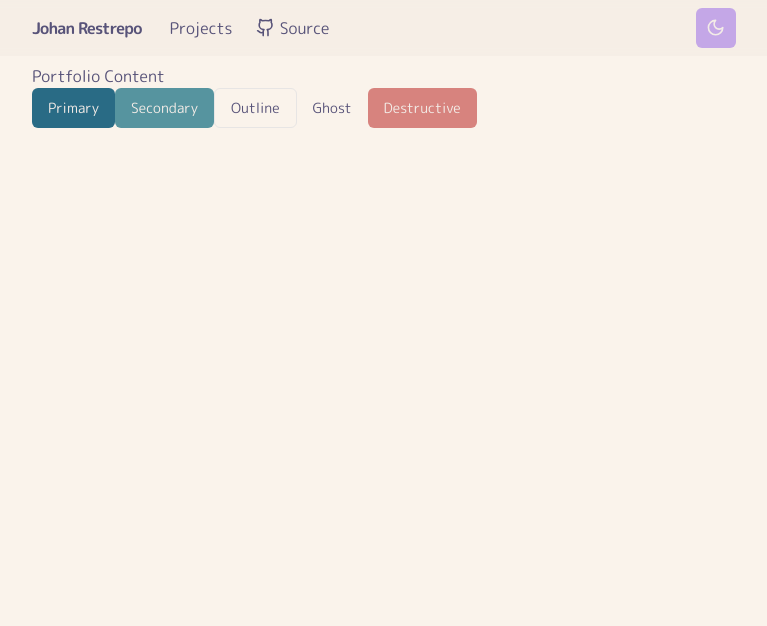
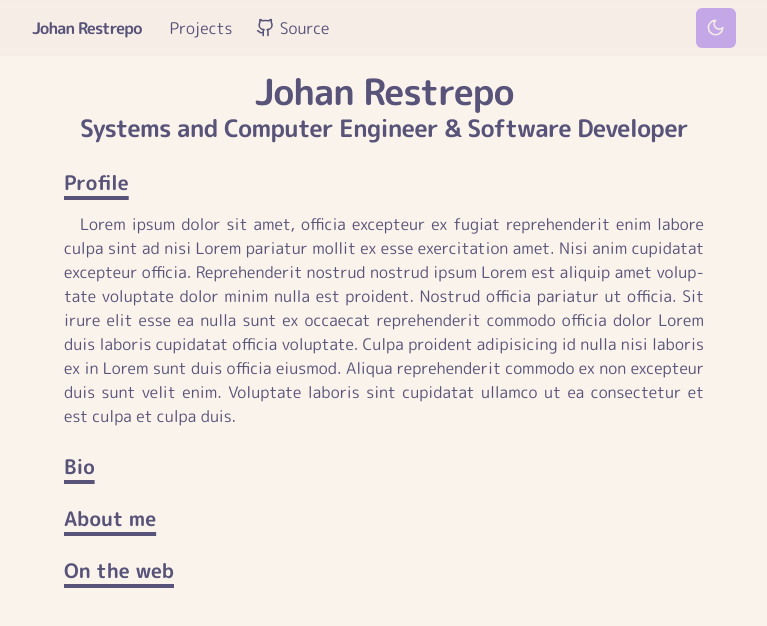
Before and after one commit to JohanRestrepo19/portfolio, a Next.js app: page / in a window 1280 px wide. Shown: the top 626 px of the page, without its empty margins (256-1023 px from the left). Built offline with nearby package versions, Linux system fonts and the light colour scheme.

Commit message:
feat: add basic portfolio structre.
Add basic structure and some useful components.

```diff
--- a/src/app/layout.tsx
+++ b/src/app/layout.tsx
@@ -4,6 +4,7 @@ import { cn } from '@/lib/utils';
 import { m1PlusRounded } from '@/components/fonts';
 import { Navbar } from '@/components/Navbar';
 import { ThemeProvider } from '@/components/ThemeProvider';
+import  Container from '@/components/Container';
 
 export const metadata: Metadata = {
   title: 'Create Next App',
@@ -16,7 +17,6 @@ export default function RootLayout({
   children: React.ReactNode;
 }>) {
   return (
-    // NOTE: There could be another way to preve missmatching between cliente and server renders
     <html lang="en" suppressHydrationWarning>
       <body
         className={cn(
@@ -31,7 +31,8 @@ export default function RootLayout({
           disableTransitionOnChange
         >
           <Navbar />
-          {children}
+          <Container>{children}</Container>
+          {/* TODO: <Footer /> */}
         </ThemeProvider>
       </body>
     </html>
--- a/src/app/page.tsx
+++ b/src/app/page.tsx
@@ -1,16 +1,48 @@
-import { Container } from '@/components/Container';
-import { Button } from '@/components/ui/button';
+import Container from '@/components/Container';
+import Heading from '@/components/Heading';
+import Paragraph from '@/components/Paragraph';
+import Section, { SectionHeading } from '@/components/Section';
+
 
 export default function Home() {
   return (
     <main className="min-h-screen">
       <Container>
-        <div>Portfolio Content</div>
-        <Button>Primary</Button>
-        <Button variant="secondary">Secondary</Button>
-        <Button variant="outline">Outline</Button>
-        <Button variant="ghost">Ghost</Button>
-        <Button variant="destructive">Destructive</Button>
+        <div className="mb-6 text-center">
+          <Heading>Johan Restrepo</Heading>
+          <Heading as="h2">
+            Systems and Computer Engineer & Software Developer
+          </Heading>
+        </div>
+
+        <article>
+          <Section>
+            <SectionHeading>Profile</SectionHeading>
+            <Paragraph>
+              Lorem ipsum dolor sit amet, officia excepteur ex fugiat
+              reprehenderit enim labore culpa sint ad nisi Lorem pariatur mollit
+              ex esse exercitation amet. Nisi anim cupidatat excepteur officia.
+              Reprehenderit nostrud nostrud ipsum Lorem est aliquip amet
+              voluptate voluptate dolor minim nulla est proident. Nostrud
+              officia pariatur ut officia. Sit irure elit esse ea nulla sunt ex
+              occaecat reprehenderit commodo officia dolor Lorem duis laboris
+              cupidatat officia voluptate. Culpa proident adipisicing id nulla
+              nisi laboris ex in Lorem sunt duis officia eiusmod. Aliqua
+              reprehenderit commodo ex non excepteur duis sunt velit enim.
+              Voluptate laboris sint cupidatat ullamco ut ea consectetur et est
+              culpa et culpa duis.
+            </Paragraph>
+          </Section>
+          <Section>
+            <SectionHeading>Bio</SectionHeading>
+          </Section>
+          <Section>
+            <SectionHeading>About me</SectionHeading>
+          </Section>
+          <Section>
+            <SectionHeading>On the web</SectionHeading>
+          </Section>
+        </article>
       </Container>
     </main>
   );
--- a/src/components/Container.tsx
+++ b/src/components/Container.tsx
@@ -1,14 +1,16 @@
 import { cn } from '@/lib/utils';
 
-type Props = React.ComponentProps<'section'>;
+type Props = React.ComponentProps<'div'>;
 
-export const Container = ({ children, className, ...props }: Props) => {
+const Container = ({ children, className, ...props }: Props) => {
   return (
-    <section
+    <div
       {...props}
-      className={cn('w-full sm:container sm:max-w-3xl p-2', className)}
+      className={cn('w-full p-2 sm:container sm:max-w-3xl', className)}
     >
       {children}
-    </section>
+    </div>
   );
 };
+
+export default Container;
--- /dev/null
+++ b/src/components/Heading.tsx
@@ -0,0 +1,27 @@
+import { cn } from '@/lib/utils';
+
+type Props = {
+  as?: 'h1' | 'h2' | 'h3';
+  children?: React.ReactNode;
+} & React.HTMLAttributes<HTMLHeadingElement>;
+
+const Heading = ({ as = 'h1', className, children }: Props) => {
+  const baseStyle = 'font-bold leading-tight';
+  if (as === 'h1')
+    return (
+      <h1 className={cn(baseStyle, 'text-4xl tracking-tight', className)}>
+        {children}
+      </h1>
+    );
+  if (as === 'h2')
+    return (
+      <h2 className={cn(baseStyle, 'text-2xl tracking-tight', className)}>
+        {children}
+      </h2>
+    );
+
+  if (as === 'h3')
+    return <h3 className={cn(baseStyle, 'text-xl', className)}>{children}</h3>;
+};
+
+export default Heading;
--- a/src/components/Navbar.tsx
+++ b/src/components/Navbar.tsx
@@ -4,7 +4,7 @@ import NextLink, { LinkProps } from 'next/link';
 import { usePathname } from 'next/navigation';
 import { Github, Menu } from 'lucide-react';
 
-import { Container } from '@/components/Container';
+import Container from '@/components/Container';
 import ThemeToggle from '@/components/ThemeToggle';
 import { cn } from '@/lib/utils';
 import {
--- /dev/null
+++ b/src/components/Paragraph.tsx
@@ -0,0 +1,5 @@
+const Paragraph = ({ children }: React.ComponentProps<'p'>) => {
+  return <p className="hyphens-auto text-justify indent-4">{children}</p>;
+};
+
+export default Paragraph;
--- /dev/null
+++ b/src/components/Section.tsx
@@ -0,0 +1,22 @@
+import Heading from '@/components/Heading';
+
+export const SectionHeading = ({
+  children,
+}: {
+  children?: React.ReactNode;
+}) => {
+  return (
+    <Heading
+      as="h3"
+      className="mb-4 mt-3 underline decoration-4 underline-offset-[6px]"
+    >
+      {children}
+    </Heading>
+  );
+};
+
+const Section = ({ children }: React.ComponentProps<'section'>) => {
+  return <section className="mb-6">{children}</section>;
+};
+
+export default Section;
```
